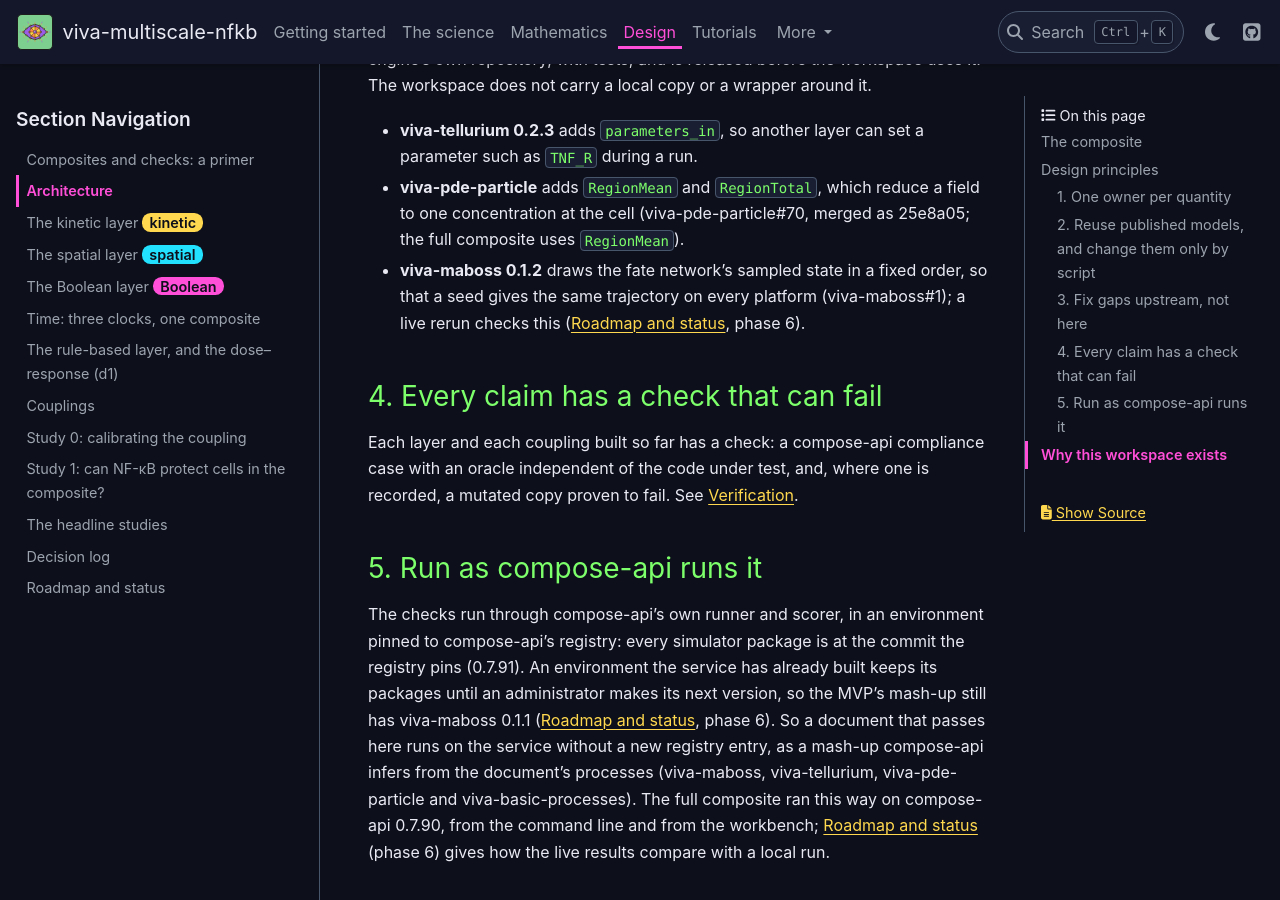
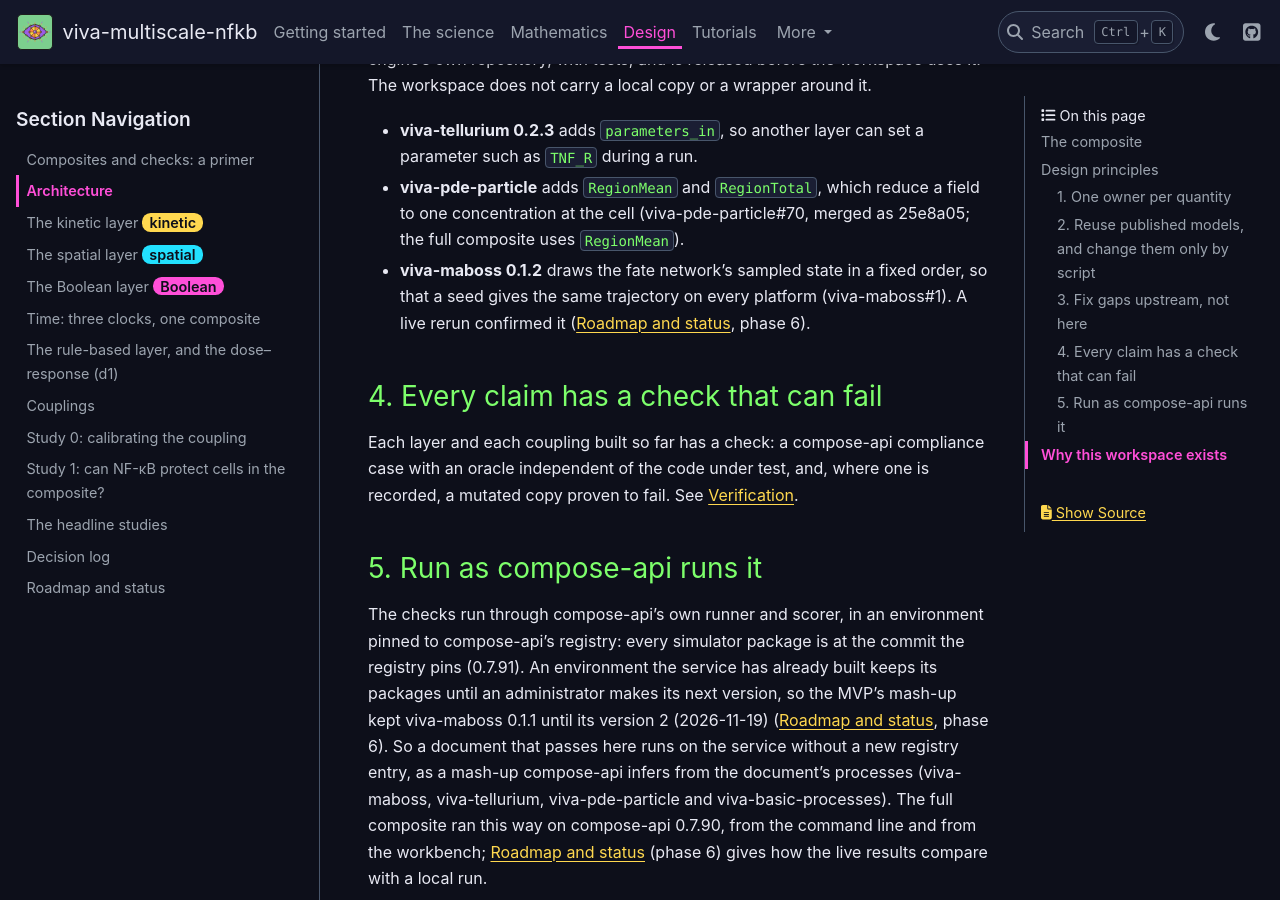
Before and after one commit to vivarium-collective/viva-multiscale-nfkb, a Sphinx documentation site: the page built from documentation/design/architecture.md, in a window 1280 px wide and 900 px high, scrolled down 2078 px. Built offline with Sphinx 7.4.7 and the PyData theme 0.15.4, drawn with Linux system fonts in a browser that asks for light colours.

Commit message:
docs: the fate layer now reproduces across platforms (live rerun 12534)
mash-bb433b1002's version 2 (2026-11-19) installs viva-maboss 0.1.2. Simulation 12534 reran 12516's document in it
on compose-api 0.7.91 and matches a local macOS run on every emitted value within a relative 1e-9, the fate network
included (largest 1.5e-13). Against 12516 (version 1, 0.1.1) only the fate network differs, so the version change
alone explains the earlier difference.

compose/live/tnf_field_cell.yaml is regenerated with 12516, 12524 and 12534 (--check passes). roadmap phase 6,
architecture and math/maboss.md no longer call the rerun pending, and architecture says when the mash-up moved off
0.1.1.

Co-Authored-By: Claude Opus 5.5 <noreply@anthropic.com>
Claude-Session: https://claude.ai/code/session_01AEnZFBjC4EK5NyYFKiUyxb

```diff
--- a/documentation/design/architecture.md
+++ b/documentation/design/architecture.md
@@ -66,7 +66,7 @@ released before the workspace uses it. The workspace does not carry a local copy
 - **viva-pde-particle** adds `RegionMean` and `RegionTotal`, which reduce a field to one concentration at the cell
   (viva-pde-particle#70, merged as 25e8a05; the full composite uses `RegionMean`).
 - **viva-maboss 0.1.2** draws the fate network's sampled state in a fixed order, so that a seed gives the same
-  trajectory on every platform (viva-maboss#1); a live rerun checks this ({doc}`roadmap`, phase 6).
+  trajectory on every platform (viva-maboss#1). A live rerun confirmed it ({doc}`roadmap`, phase 6).
 
 ### 4. Every claim has a check that can fail
 
@@ -77,7 +77,7 @@ test, and, where one is recorded, a mutated copy proven to fail. See {doc}`../ve
 
 The checks run through compose-api's own runner and scorer, in an environment pinned to compose-api's registry:
 every simulator package is at the commit the registry pins (0.7.91). An environment the service has already built
-keeps its packages until an administrator makes its next version, so the MVP's mash-up still has viva-maboss 0.1.1
+keeps its packages until an administrator makes its next version, so the MVP's mash-up kept viva-maboss 0.1.1 until its version 2 (2026-11-19)
 ({doc}`roadmap`, phase 6). So a document that passes here runs on
 the service without a new registry entry, as a mash-up compose-api infers from the document's processes (viva-maboss,
 viva-tellurium, viva-pde-particle and viva-basic-processes). The full composite ran this way on compose-api 0.7.90,
```
Also changed, not shown: documentation/design/roadmap.md (+1 -1 lines), documentation/math/maboss.md (+1 -1 lines), 1 other file.
